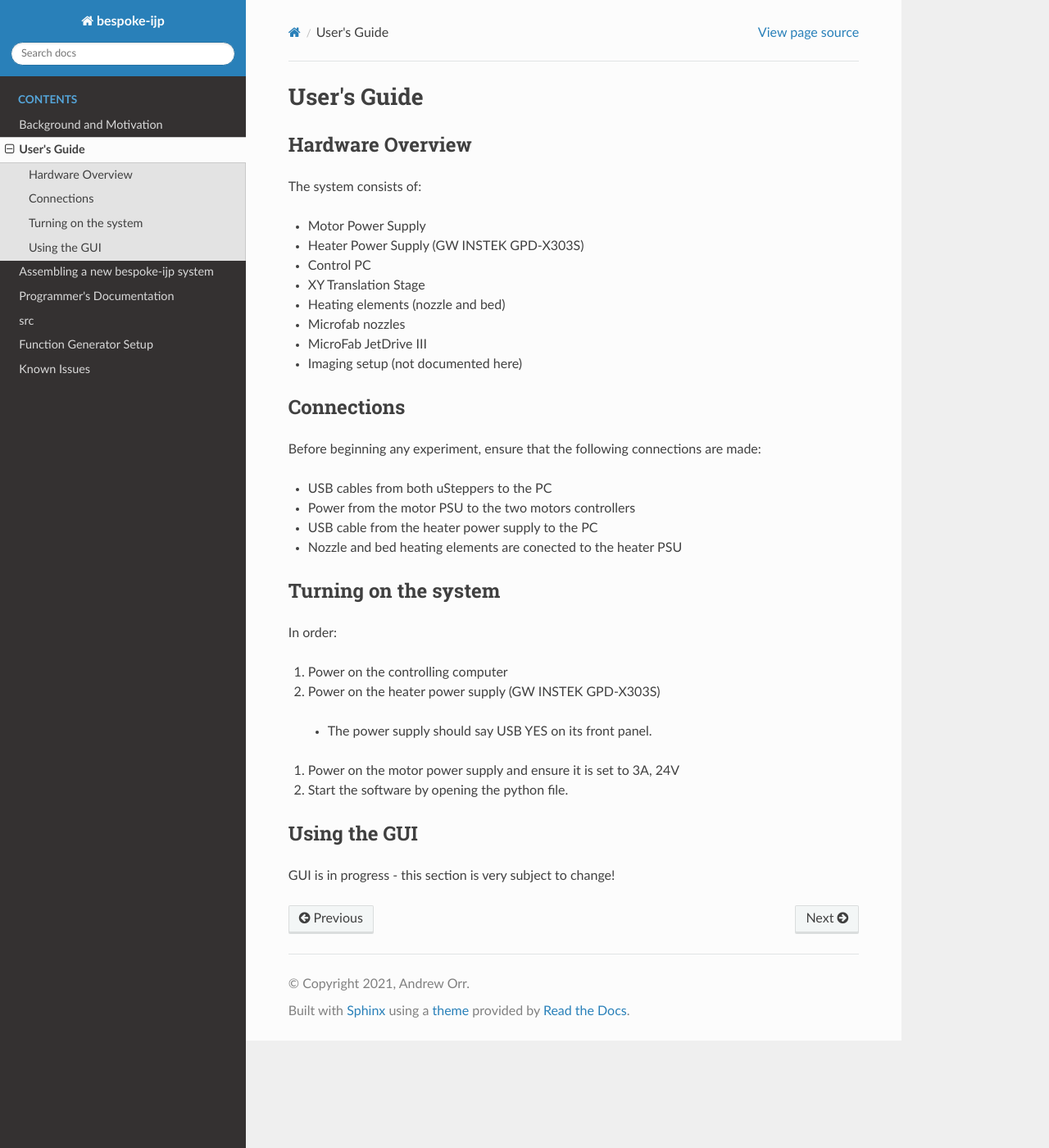
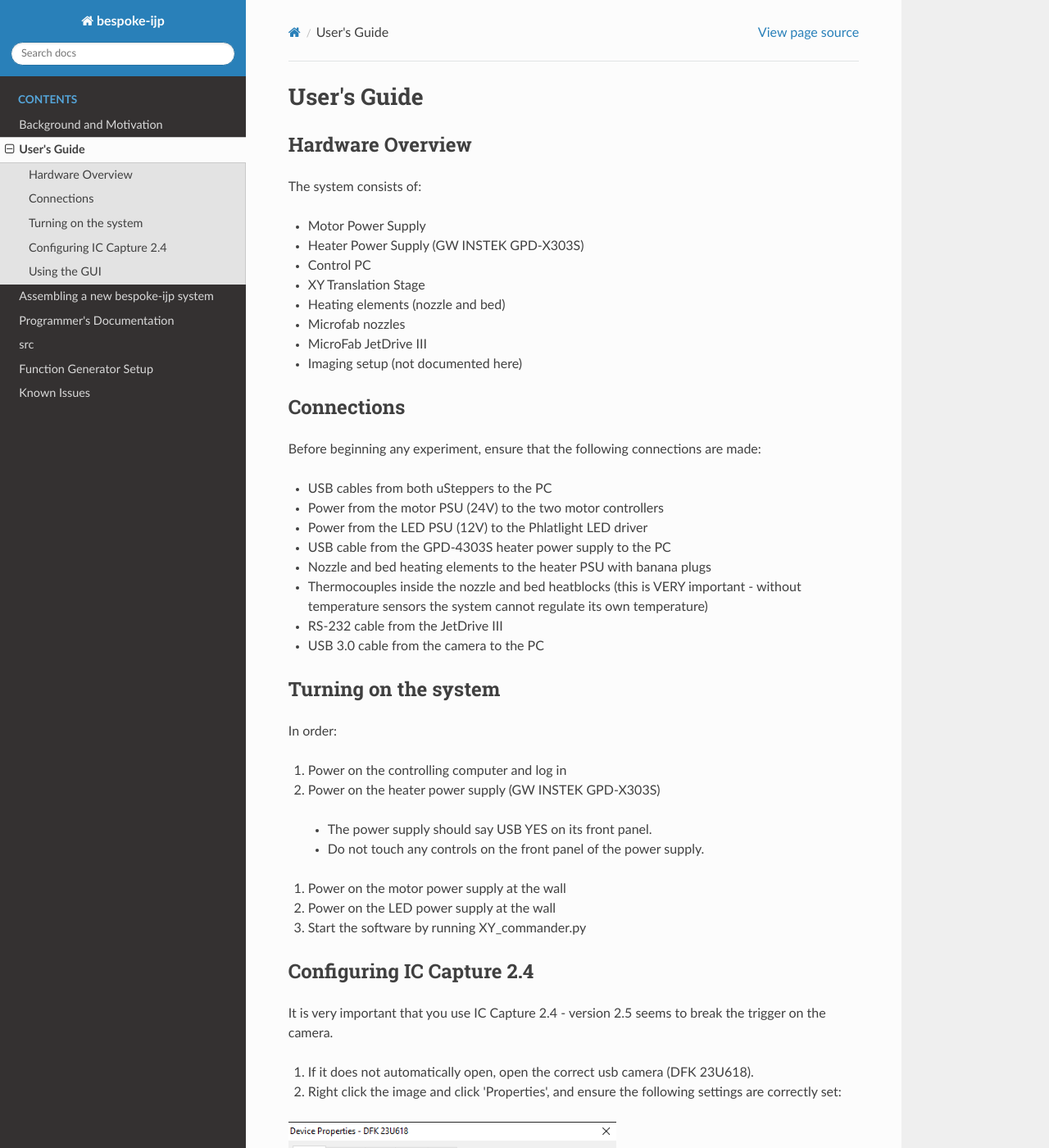
Before and after one commit to alvacjorr/bespoke-ijp, a Sphinx documentation site: the page built from docs/source/userguide.rst, in a window 1280 px wide and 1400 px high. Shown: the whole window at 82% size. Built offline with Sphinx 7.4.7 and the Read the Docs theme 2.0.0, drawn with Linux system fonts in a browser that asks for light colours.

Commit message:
improve user guide especially re IC Capture

```diff
--- a/docs/source/userguide.rst
+++ b/docs/source/userguide.rst
@@ -23,25 +23,50 @@
 Before beginning any experiment, ensure that the following connections are made:
 
 - USB cables from both uSteppers to the PC
-- Power from the motor PSU to the two motors controllers
-- USB cable from the heater power supply to the PC
-- Nozzle and bed heating elements are conected to the heater PSU
-
-
-
+- Power from the motor PSU (24V) to the two motor controllers
+- Power from the LED PSU (12V) to the Phlatlight LED driver
+- USB cable from the GPD-4303S heater power supply to the PC
+- Nozzle and bed heating elements to the heater PSU with banana plugs
+- Thermocouples inside the nozzle and bed heatblocks (this is VERY important - without temperature sensors the system cannot regulate its own temperature)
+- RS-232 cable from the JetDrive III
+- USB 3.0 cable from the camera to the PC
 
 Turning on the system
 ********************
 
 In order:
 
-#. Power on the controlling computer
+#. Power on the controlling computer and log in
 #. Power on the heater power supply (GW INSTEK GPD-X303S)
 
   * The power supply should say USB YES on its front panel.
+  * Do not touch any controls on the front panel of the power supply.
 
-#. Power on the motor power supply and ensure it is set to 3A, 24V
-#. Start the software by opening the python file.
+#. Power on the motor power supply at the wall
+#. Power on the LED power supply at the wall
+#. Start the software by running XY_commander.py
+
+
+Configuring IC Capture 2.4
+**************************
+
+It is very important that you use IC Capture 2.4 - version 2.5 seems to break the trigger on the camera.
+
+#. If it does not automatically open, open the correct usb camera (DFK 23U618).
+#. Right click the image and click 'Properties', and ensure the following settings are correctly set:
+
+.. image:: img/ic-capture-config-color.PNG
+  :width: 400
+  :alt: Alternative text
+
+.. image:: img/ic-capture-config-exposure.PNG
+  :width: 400
+  :alt: Alternative text
+
+.. image:: img/ic-capture-config-special.PNG
+  :width: 400
+  :alt: Alternative text
+
 
 Using the GUI
 *************
```
Also changed, not shown: docs/source/img/ic-capture-config-color.PNG (added), docs/source/img/ic-capture-config-exposure.PNG (added), docs/source/img/ic-capture-config-special.PNG (added).
